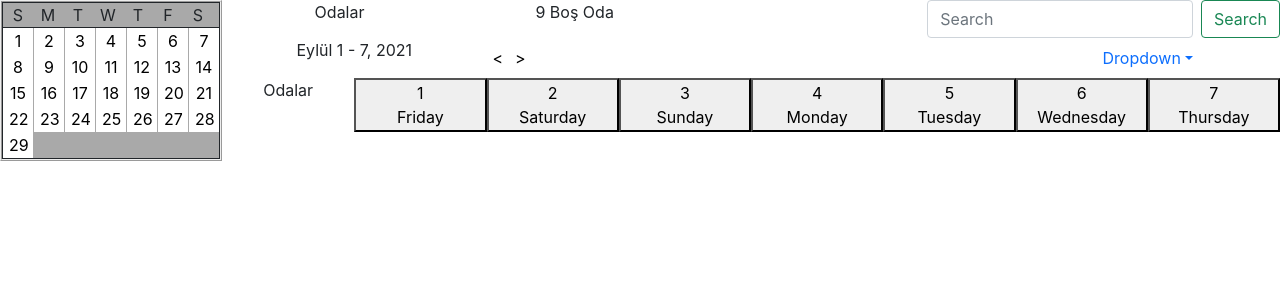
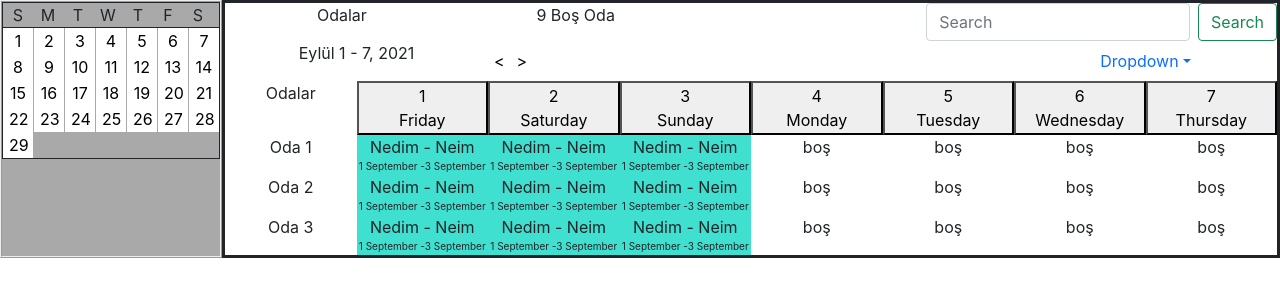
Before and after one commit to NedimRamicevic/booking-app, a React (Create React App) app: page / in a window 1280 px wide. Shown: the top 300 px of the page. Built offline with nearby package versions, Linux system fonts and the light colour scheme.

Commit message:
schedule1

```diff
--- a/src/App.css
+++ b/src/App.css
@@ -69,3 +69,18 @@
   white-space: pre-line;
   text-align: center;
 }
+.oda{
+  display: grid;
+  grid-template-columns: repeat(8,1fr);
+}
+.odagün{
+  display: flex;
+  flex-direction: column;
+  background-color: turquoise;
+}
+h11{
+  font-size: 10px;
+}
+.schedule{
+  border-style: solid;
+}
--- a/src/components/schedule/Oda.js
+++ b/src/components/schedule/Oda.js
@@ -1,10 +1,29 @@
 import React from 'react'
 
-export default function Oda() {
-
+export default function Oda({oda}) {
+    var list = [1,2,3,4,5,6,7]
+    const selectedDays = [1,7]
+    const monthNames = ["January", "February", "March", "April", "May", "June",
+  "July", "August", "September", "October", "November", "December"
+];
+    console.log(oda)
     return (
         <div className="oda">
-            <text>{today.getDay()}</text>
+            <p>{`Oda ${oda.odaId}`} </p>
+            {oda ? (
+                list.map(x =>
+                        {return  (new Date(oda.gün1)).getDate() <= x & x <=  (new Date(oda.gün2)).getDate()  ?(
+                            <div className="odagün">
+                            <h10>{`${oda.kullanıcı1} - ${oda.kullanıcı2}`}</h10>
+                            <h11>{`${(new Date(oda.gün1)).getDate()} ${monthNames[(new Date(oda.gün1)).getMonth()]} -${(new Date(oda.gün2)).getDate()} ${monthNames[(new Date(oda.gün2)).getMonth()]} `}</h11>
+                            </div>
+                        ):
+                        <text>boş</text>
+                        }
+
+                    )
+            ):null
+            }
         </div>
     )
 }
--- a/src/components/schedule/Odalar.js
+++ b/src/components/schedule/Odalar.js
@@ -1,10 +1,33 @@
 import React,{useState,useEffect} from 'react'
+import Oda from './Oda'
 
 function Odalar() {
 
         var days = ['Sunday', 'Monday', 'Tuesday', 'Wednesday', 'Thursday', 'Friday', 'Saturday'];
         const [list2, setList2] = useState()
-        const [odalar, setodalar] = useState()
+        const [odalar, setodalar] = useState([
+            {
+                odaId : 1,
+                kullanıcı1 : "Nedim",
+                kullanıcı2 : "Neim",
+                gün1 : "9/01/2021",
+                gün2 : "9/3/2021"
+            },
+            {
+                odaId : 2,
+                kullanıcı1 : "Nedim",
+                kullanıcı2 : "Neim",
+                gün1 : "9/01/2021",
+                gün2 : "9/3/2021"
+            },
+            {
+                odaId : 3,
+                kullanıcı1 : "Nedim",
+                kullanıcı2 : "Neim",
+                gün1 : "9/01/2021",
+                gün2 : "9/3/2021"
+            }
+        ])
         useEffect(() => {
             let list1 = []
             for (let index = 1; index <= 7; index++) {
@@ -27,6 +50,13 @@ function Odalar() {
                         )
                 ):null}
                 </div>
+                <div className="odalars">
+                        {odalar ? (
+                            odalar.map(oda=>
+                                <Oda oda = {oda} ></Oda>
+                                )
+                        ):null}
+                </div>
             </div>
         )
 }
```
